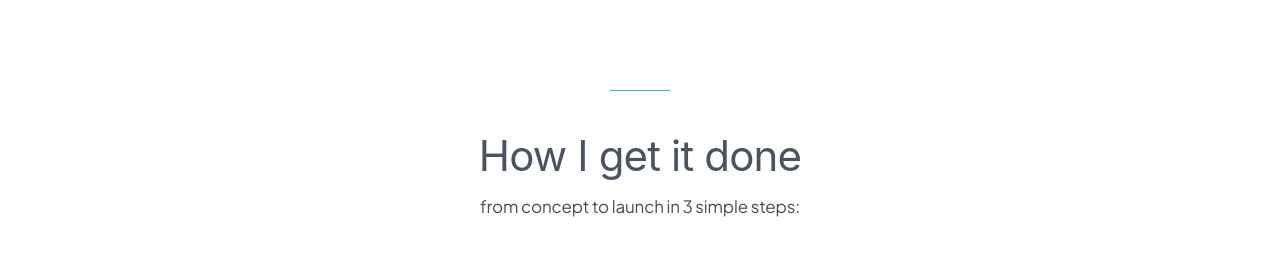
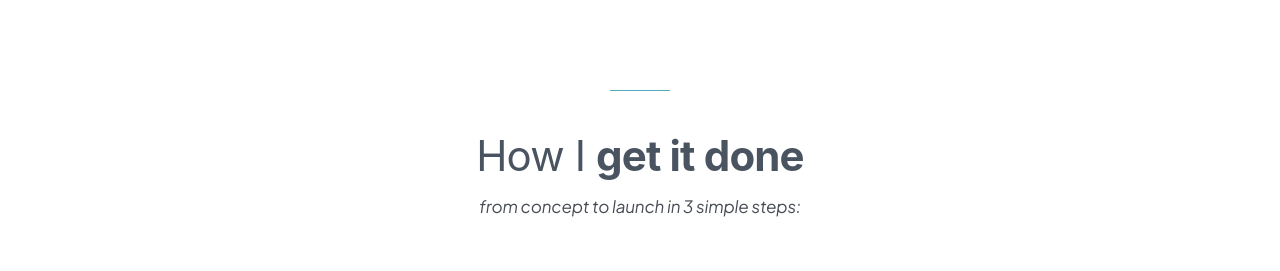
Before and after one commit to Irene2828/porfoliojuly, a Next.js app: page / in a window 1280 px wide. Shown: the part 3540-3811 px from the top of the page. Built offline with nearby package versions, Linux system fonts and the light colour scheme; no server answers; the database is empty.

Commit message:
Process heading: hero-style light/bold + italic sub

```diff
--- a/src/app/v2/components/HowItWorks.tsx
+++ b/src/app/v2/components/HowItWorks.tsx
@@ -103,9 +103,10 @@ export default function HowItWorks() {
           textAlign: 'center',
           width: '100%',
           margin: '0 auto 0.75rem auto',
-          WebkitTextStroke: '0'
+          WebkitTextStroke: '0',
+          textWrap: 'balance'
         }}>
-          How I get it done
+          <span style={{ fontWeight: 400, color: '#2b2f36' }}>How I </span><span style={{ fontWeight: 700, color: '#35383E' }}>get it done</span>
         </h2>
         <p style={{
           fontFamily: "var(--font-body)",
@@ -117,7 +118,8 @@ export default function HowItWorks() {
           maxWidth: '640px',
           margin: '0 auto',
           textAlign: 'center',
-          letterSpacing: '-0.01em'
+          letterSpacing: '-0.01em',
+          fontStyle: 'italic'
         }}>
           from concept to launch in 3 simple steps:
         </p>
```
